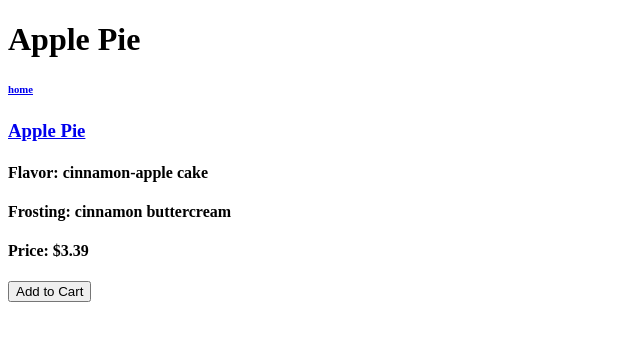
After one commit to Northermata2387/F28-Python-Unit-02, a Flask app: a page that uses starter/templates/individual-cupcake.html in a window 1280 px wide. The commit adds this page. Shown: the top 341 px of the page, without its empty margins (0-640 px from the left). Run offline with Flask 2, Linux system fonts and the light colour scheme.

Commit message:
full functionality up and running, need to produce pleasant CSS and update description format

```diff
--- a/starter/cupcakes.csv
+++ b/starter/cupcakes.csv
@@ -1,4 +1,11 @@
 size,name,price,flavor,frosting,sprinkles,filling
-regular,Apple Pie,3.39,cinnamon-apple,cinnamon buttercream,"['Red', 'White', 'Chocolate']",fresh apple filling
-mini,Country Cherry Cheesecake,2.39,graham cracker,vanilla buttercream,['country cherry filling'],
+regular,Apple Pie,3.39,cinnamon-apple cake,cinnamon buttercream,"['Red', 'White', 'Chocolate']",fresh apple filling
+mini,Country Cherry Cheesecake,2.39,graham cracker cake,vanilla buttercream,['country cherry jam'],
 large,Lemon Drop,5.39,lemon cake,lemon buttercream,[],fresh lemon curd
+regular,Chocolate Salted Caramel,3.39,chocolate cake,chocolate buttercream,"['Onyx', 'White', 'Chocolate']",salted caramel filling
+mini,Toasted Coconut,2.39,coconut cake,vanilla buttercream,['shredded toasted coconut'],
+large,Red Velvet,5.39,classic red velvet cake,cream cheese frosting,[],rasperry jam
+regular,Cookies & Cream,3.39,chocolate cake,cookies & cream buttercream,"['Onyx', 'White', 'Chocolate']",chocolate sandwich cookie
+mini,Creme Brulee,2.39,vanilla cake,cream cheese frosting,['burnt sugar crumble'],
+large,Classic Vanilla,5.39,vanilla cake,vanilla buttercream,[],champagne vanilla mousse
+regular,Cinnamon Pumpkin,3.39,pumpkin cake,cinnamon buttercream,"['Orange', 'Green', 'Chocolate']",sweet pumpkin malai
--- a/starter/cupcakes.py
+++ b/starter/cupcakes.py
@@ -39,7 +39,7 @@ class Regular(Cupcake):
         return quantity * self.price
 
 
-# Child Class defining initiates and fields for a mini cupcake with required abstract from parent class
+# Child Class defining initiates and altered fields for a mini cupcake with required abstract from parent class
 
 
 class Mini(Cupcake):
@@ -64,8 +64,8 @@ class Large(Cupcake):
         return quantity * self.price
 
 
-# Cupcake instances
-cupcake1 = Regular("Apple Pie", 3.39,
+# Cupcake instances to verify functionality of add_cupcake and write_new_csv functions
+cupcake1 = Regular("Apple Pies", 3.39,
                    "cinnamon-apple", "cinnamon buttercream", "fresh apple filling")
 cupcake1.add_sprinkles("Red", "White", "Chocolate")
 cupcake2 = Mini("Country Cherry Cheesecake", 2.39,
@@ -82,7 +82,6 @@ cupcake_list = [
 
 
 # Function to append the sample.csv file and add new instances to the list
-
 
 def add_cupcake(file, cupcakes):
     with open(file, "a", newline="\n") as csvfile:
@@ -123,16 +122,36 @@ def write_new_csv(file, cupcakes):
                                 "flavor": cupcake.flavor, "frosting": cupcake.frosting, "sprinkles": cupcake.sprinkles})
 
 
-# write_new_csv("sample.csv", cupcake_list)
+# write_new_csv("orders.csv", cupcake_list)
 # Un-note the above line to write an entirely new list to the sample.csv file
 
 
-# Function to add the cupcake dictionaries to file
+# Function to add the cupcakes dictionaries to file
 def get_cupcakes(file):
     with open(file) as csvfile:
         reader = csv.DictReader(csvfile)
         reader = list(reader)
         return reader
+
+# Function to return a cupcake based on the name and add it to the orders.csv
+
+
+def find_cupcake(file, name):
+    for cupcake in get_cupcakes(file):
+        if cupcake["name"] == name:
+            return cupcake
+    return None
+
+# Function to append a cupcake to a specified csv file
+
+
+def add_cupcake_dictionary(file, cupcake):
+    with open(file, "a", newline="\n") as csvfile:
+        fieldnames = ["size", "name", "price", "flavor",
+                      "frosting", "sprinkles", "filling"]
+        writer = csv.DictWriter(csvfile, fieldnames=fieldnames)
+        writer.writerow(cupcake)
+
 
 # Function to read the csv files
 
--- a/starter/sample.csv
+++ b/starter/sample.csv
@@ -1,4 +1,4 @@
 size,name,price,flavor,frosting,sprinkles,filling
-regular,Apple Pie,3.39,cinnamon-apple,cinnamon buttercream,"['Red', 'White', 'Chocolate']",fresh apple filling
+regular,Apple Pies,3.39,cinnamon-apple,cinnamon buttercream,"['Red', 'White', 'Chocolate']",fresh apple filling
 mini,Country Cherry Cheesecake,2.39,graham cracker,vanilla buttercream,['country cherry filling'],
 large,Lemon Drop,5.39,lemon cake,lemon buttercream,[],fresh lemon curd
--- a/starter/server.py
+++ b/starter/server.py
@@ -1,36 +1,60 @@
-# importing the get_cupcakes function
-from cupcakes import get_cupcakes
+# Importing mulitple functions
+from cupcakes import get_cupcakes, find_cupcake, add_cupcake_dictionary
 
-# Importing Flask to render a tamplate from library
-from flask import Flask, render_template
+# Importing Flask to render a tamplate, url_for, and redirect from library options
+from flask import Flask, render_template, url_for, redirect
+
 app = Flask(__name__)
 
 
 # Main home page @ http://localhost:8000
 @app.route("/")
 def home():
-    return render_template("index.html", cupcakes=get_cupcakes("cupcakes.csv"))
+    cupcakes = get_cupcakes("cupcakes.csv")
+    order = get_cupcakes("orders.csv")
+    order_total = round(sum([float(x["price"]) for x in order]), 2)
+    return render_template("index.html", cupcakes=cupcakes, items_num=len(order), order_total=order_total)
 
-# All cupcakes page @ http://localhost:8000/cupcakes
+# Endpoint to allow a cupcake to be added to the orders.csv
 
 
-@app.route("/cupcakes")
-def all_cupcakes():
-    return render_template("cupcakes.html")
+@ app.route("/add-cupcake/<name>")
+def add_cupcake(name):
+    cupcake = find_cupcake("cupcakes.csv", name)
 
-# individual cupcakes page @ http://localhost:8000/cupcakes/cupcake_individual
+    if cupcake:
+        add_cupcake_dictionary("orders.csv", cupcake)
+        return redirect(url_for("home"))
+    else:
+        return "Sorry cupcake not found."
+
+# individual cupcakes page @ http://localhost:8000/cupcake_individual
 
 
-@app.route("/cupcake_individual")
-def individual_cupcake():
-    return render_template("individual-cupcakes.html")
+@app.route("/individual-cupcake/<name>")
+def individual_cupcake(name):
+    cupcake = find_cupcake("cupcakes.csv", name)
 
-# Cart page @ http://localhost:8000/cupcakes/order
+    if cupcake:
+        return render_template("individual-cupcake.html", cupcake=cupcake)
+    else:
+        return "Sorry cupcake not found."
+
+# Cart page @ http://localhost:8000/order
 
 
 @app.route("/order")
 def order():
-    return render_template("order.html")
+    cupcakes = get_cupcakes("orders.csv")
+
+    cupcakes_counted = []
+    cupcake_set = set()
+
+    for cupcake in cupcakes:
+        cupcake_set.add(
+            (cupcake["name"], cupcake["price"], cupcakes.count(cupcake)))
+
+    return render_template("order.html", cupcakes=cupcake_set)
 
 
 # Execute code when file runs as Script and application runner
--- a/starter/static/index.css
+++ b/starter/static/index.css
@@ -5,81 +5,3 @@
 #EDE3E9 - Lavendar Blush
 #E6E4CE - Eggshell
 */
-
-
-body {
-    background-color: #EDE3E9;
-}
-
-h1 {
-    color: #9F84BD;
-}
-
-header {
-    display: flex;
-    flex-direction: row;
-    justify-content: space-around;
-    align-items: center;
-    background-color: aliceblue;
-    border: 1px solid grey;
-    height: 150px;
-    width: 100%;
-    padding-top: 5rem;
-}
-
-body {
-    background-image: url('../images/brian-chan-qJ0zGkrE1Zg-unsplash.jpg');
-    background-size: cover;
-    height: 100vh;
-    display: flex;
-    flex-direction: column;
-    justify-content: center;
-    align-items: center;
-}
-
-main {
-    width: 65%;
-    height: 100%;
-    background-color: rgba(245, 245, 220, 0.75);
-    border: 1px grey solid;
-    display: flex;
-    flex-direction: column;
-    justify-content: flex-start;
-    align-items: center;
-}
-
-.cart-container {
-    display: flex;
-    flex-direction: row;
-    justify-content: space-around;
-    align-items: center;
-    width: 25%;
-}
-
-.all-cupcakes-container {
-    display: flex;
-    flex-direction: column;
-
-}
-
-.cupcake-container {
-    border: 2px grey solid;
-    border-radius: 10px;
-    margin-top: 5%;
-    padding: 15px;
-}
-
-.flavor-frosting {
-    display: flex;
-    flex-direction: row;
-    justify-content: flex-start;
-    align-items: center;
-}
-
-h5 {
-    margin: 10px 10px 10px 0px;
-}
-
-#cupcake-order {
-    width: 85%;
-}
--- /dev/null
+++ b/starter/templates/individual-cupcake.html
@@ -0,0 +1,30 @@
+<!DOCTYPE html>
+<html lang="en">
+  <head>
+    <meta charset="UTF-8" />
+    <meta http-equiv="X-UA-Compatible" content="IE=edge" />
+    <meta name="viewport" content="width=device-width, initial-scale=1.0" />
+    <link rel="stylesheet" href="../static/index.css" />
+    <title>Cake-It-Easy ~ {{ cupcake["name"] }}</title>
+  </head>
+  <body>
+    <header>
+      <h1>{{ cupcake["name"] }}</h1>
+    </header>
+    <main>
+      <a href="{{ url_for('home') }}"><h6>home</h6></a>
+
+      <div class="cupcake-container">
+        <a href="{{ url_for('individual_cupcake', name=cupcake['name']) }}">
+          <h3>{{ cupcake["name"] }}</h3>
+        </a>
+        <h4>Flavor: {{ cupcake["flavor"] }}</h4>
+        <h4>Frosting: {{ cupcake["frosting"] }}</h4>
+        <h4>Price: ${{ cupcake["price"] }}</h4>
+        <a href="{{ url_for('add_cupcake', name=cupcake['name']) }}">
+          <button>Add to Cart</button>
+        </a>
+      </div>
+    </main>
+  </body>
+</html>
```
Also changed, not shown: starter/orders.csv (+1 -7 lines), starter/templates/cupcakes.html (deleted, +0 -13 lines), starter/templates/index.html (+32 -7 lines), starter/templates/individual-cupcakes.html (deleted, +0 -13 lines), starter/templates/order.html (+33 -2 lines).
